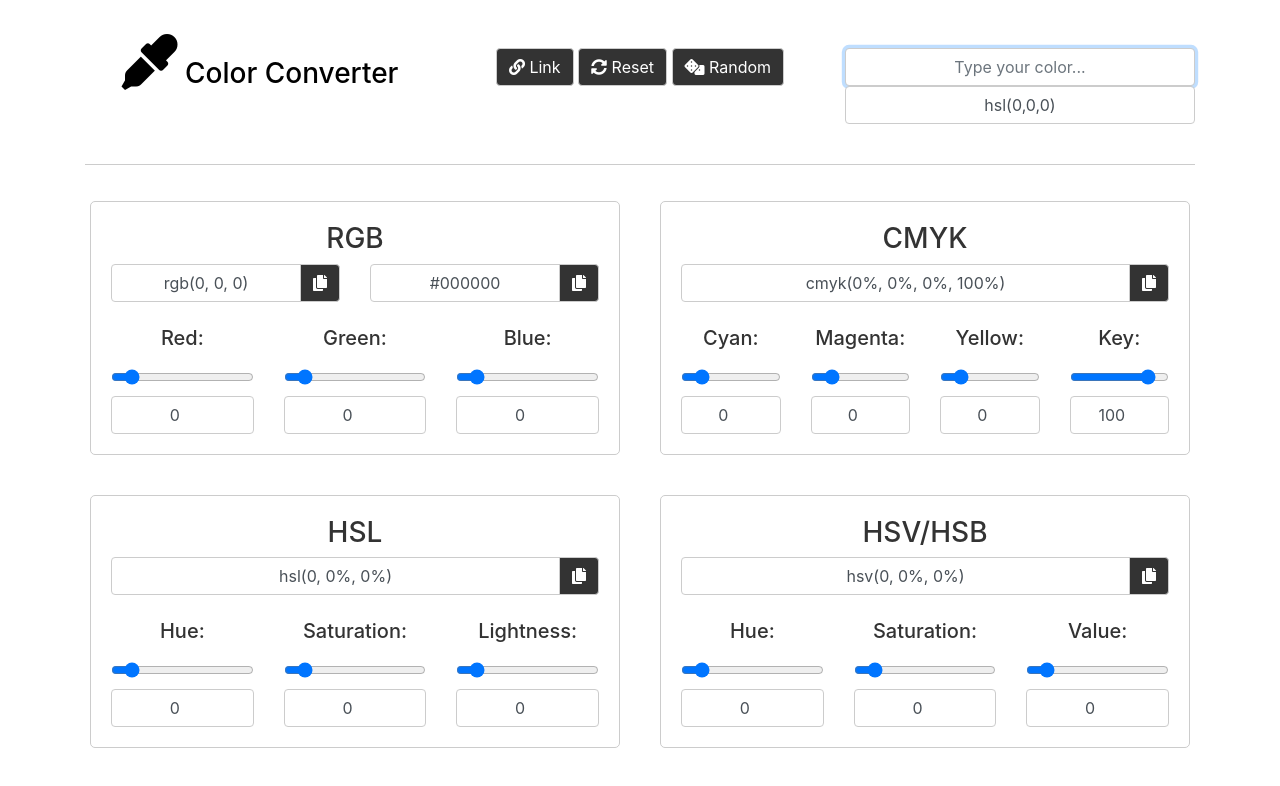
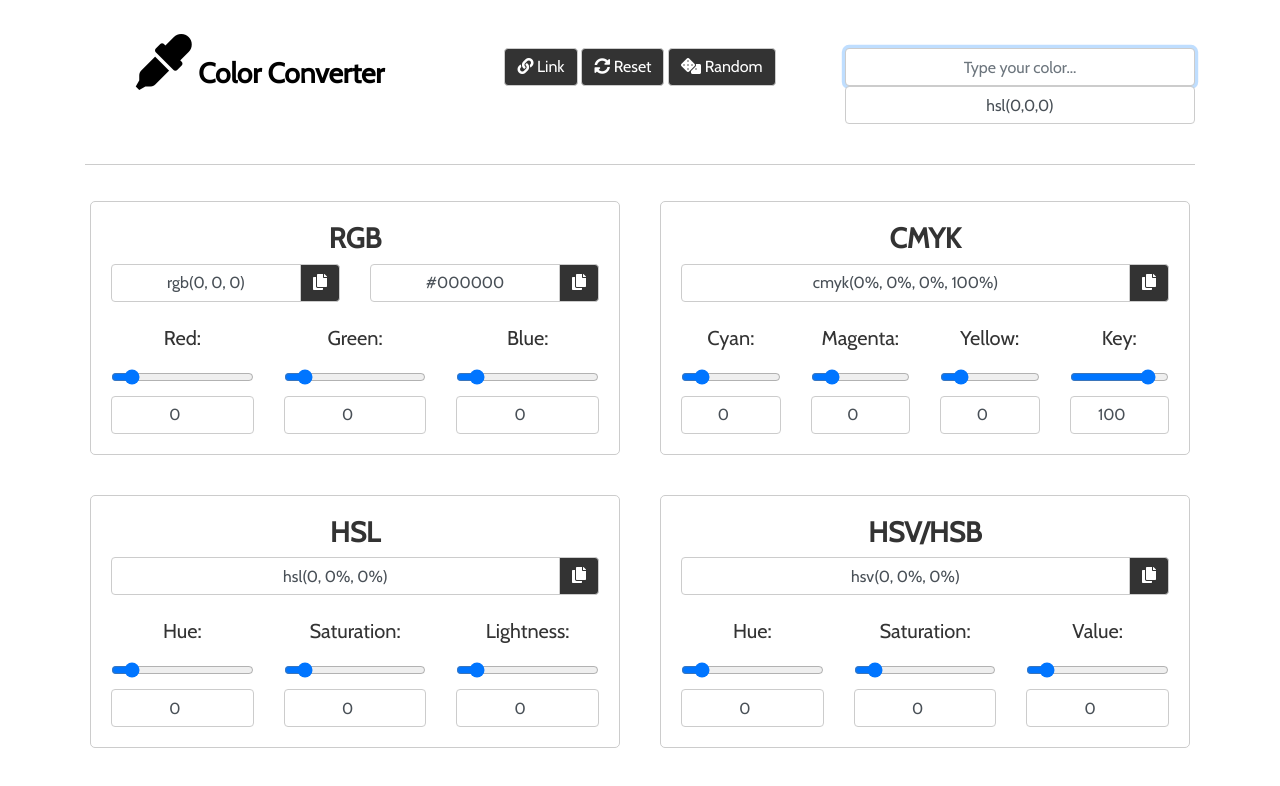
Before and after one commit to rgbstudios/color-convert, a plain HTML site: page index.html in a window 1280 px wide. Drawn offline with nearby package versions, Linux system fonts and the light colour scheme; a script that the page names is missing.

Commit message:
add font

```diff
--- a/index.html
+++ b/index.html
@@ -26,6 +26,8 @@
 
 <script src="https://cdnjs.cloudflare.com/ajax/libs/tinyColorPicker/1.1.1/jqColorPicker.min.js"></script>
 <script src="https://www.w3schools.com/lib/w3color.js"></script>
+
+<link href="https://fonts.googleapis.com/css?family=Cabin" rel="stylesheet">
 
 <link rel="stylesheet" href="styles.css">
 <script src="scripts.js"></script>
--- a/styles.css
+++ b/styles.css
@@ -1,5 +1,10 @@
 /*todo: color the sliders with their repective colors?*/
-
+* {
+	font-family: 'Cabin', sans-serif;
+}
+h3 {
+	font-weight: bold;
+}
 img, button, br {
 	-webkit-user-select: none; /* Safari */
 	-moz-user-select: none; /* Firefox */
```
